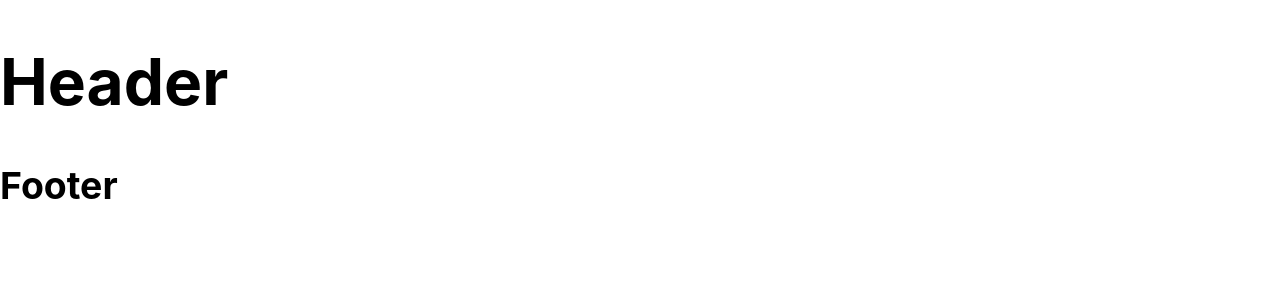
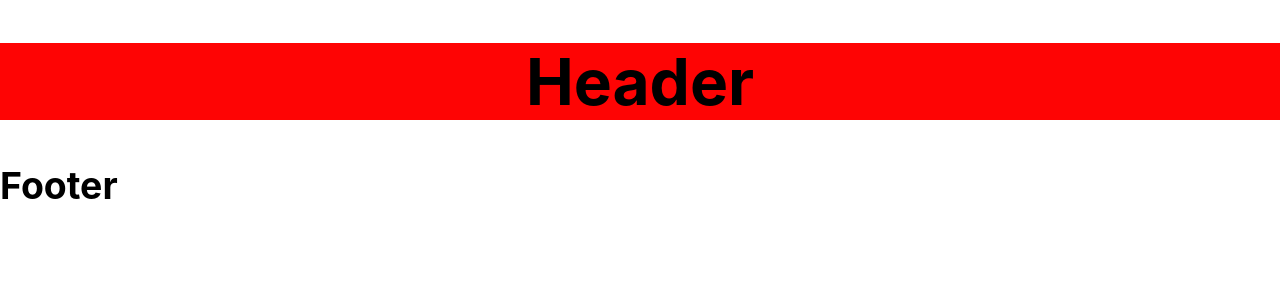
Before and after one commit to zohrehharati430/Article-weblog, a React (Create React App) app: page / in a window 1280 px wide. Shown: the top 300 px of the page. Built offline with nearby package versions, Linux system fonts and the light colour scheme.

Commit message:
Refactor Navbar component structure and add CSS styles for header

```diff
--- a/src/components/navbar/Navbar.jsx
+++ b/src/components/navbar/Navbar.jsx
@@ -1,7 +1,8 @@
+import "./navbar.css"
 function Navbar(){
   return(
-    <div>
-      <h1>
+    <div className="header">
+      <h1 className="header-title">
         Header
       </h1>
     </div>
--- /dev/null
+++ b/src/components/navbar/navbar.css
@@ -0,0 +1,9 @@
+.header{
+    background-color: rgb(254, 4, 4);
+}
+.header .header-title{
+    text-align: center;
+}
+.header .header-title:hover{
+    color: #fff;
+}
```
